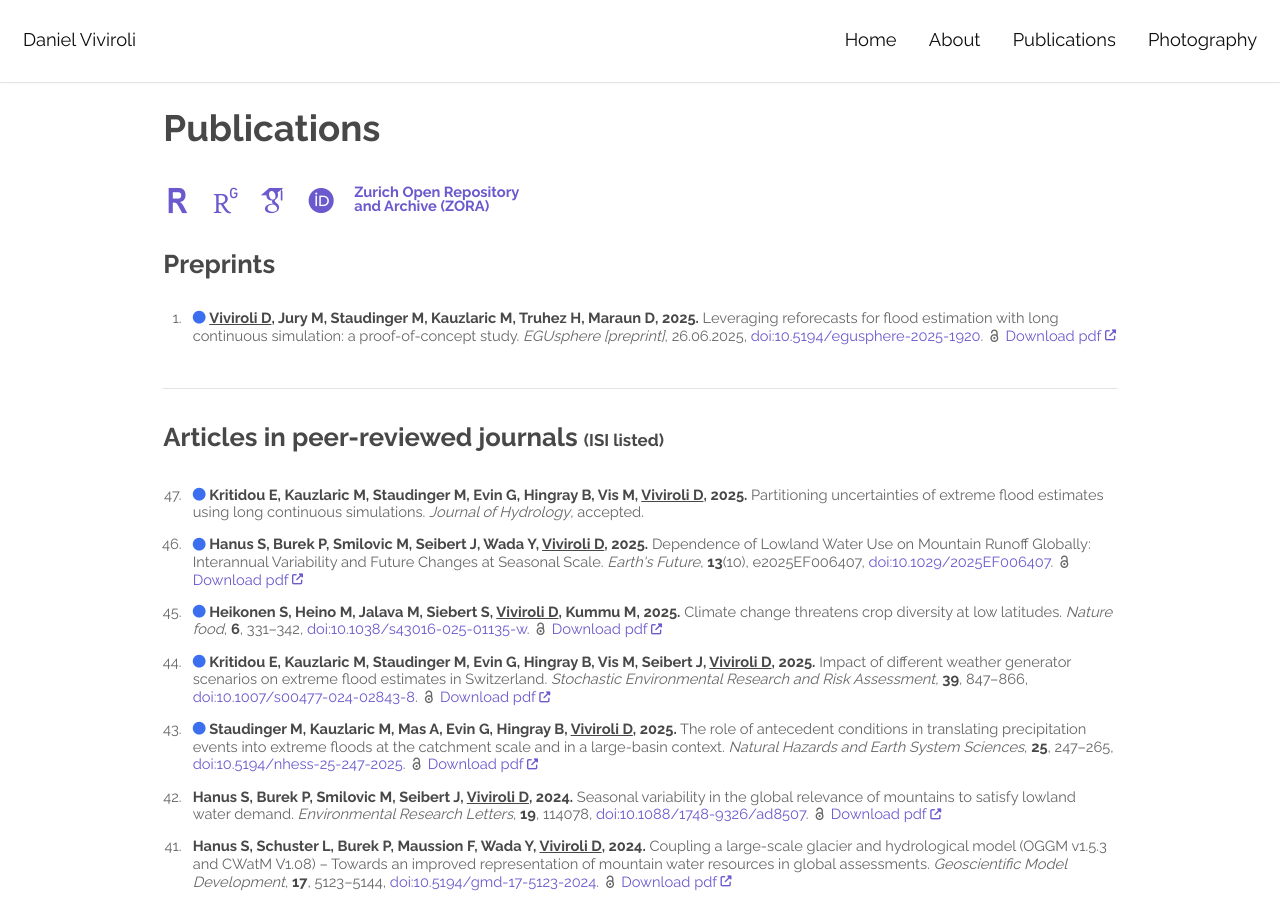
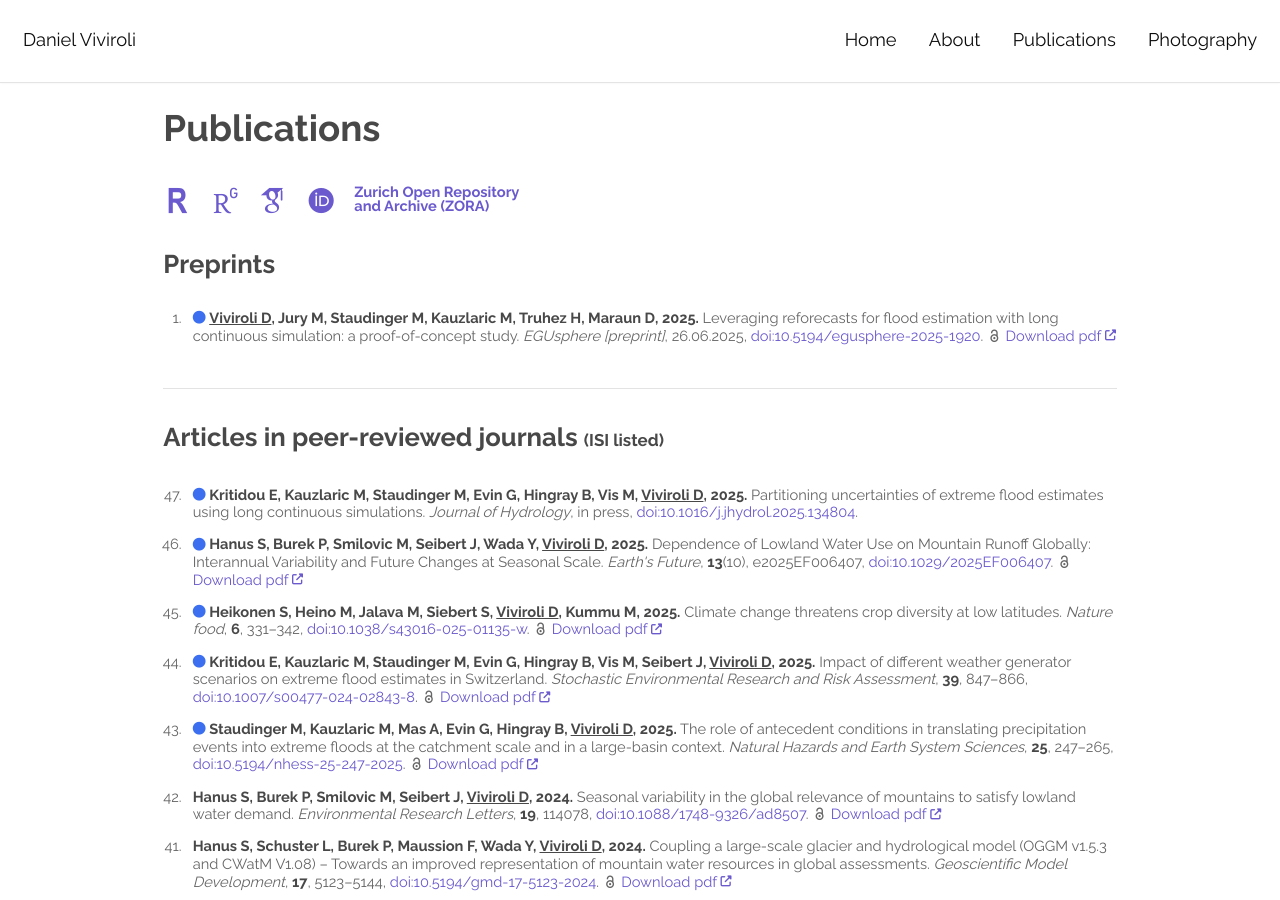
Before and after one commit to dviviroli/dviviroli.github.io, a Jekyll site: the page built from publications.html, in a window 1280 px wide and 900 px high. Built offline with Jekyll 4.4.1, drawn with Linux system fonts in a browser that asks for light colours; some web fonts are replaced; a script that is not in the unit is left out; comment, search, counter and statistics services are not loaded.

Commit message:
content update

```diff
--- a/_data/publications_papers-peer-reviewed.yml
+++ b/_data/publications_papers-peer-reviewed.yml
@@ -4,11 +4,11 @@
   year: 2025
   title: "Partitioning uncertainties of extreme flood estimates using long continuous simulations"
   journal: Journal of Hydrology
-  volume: accepted
+  volume: in press
   # issue:
-  # pages:
-  # doi:
-  # pdf:
+  pages: 134804
+  doi: 10.1016/j.jhydrol.2025.134804
+  # pdf: "https://www.sciencedirect.com/science/article/pii/S0022169425021444/pdfft?md5=f9eda4d36c4f1acc8170413061268519&pid=1-s2.0-S0022169425021444-main.pdf"
   # pdf_external: Y
   # openaccess: Y
   new: Y
```
